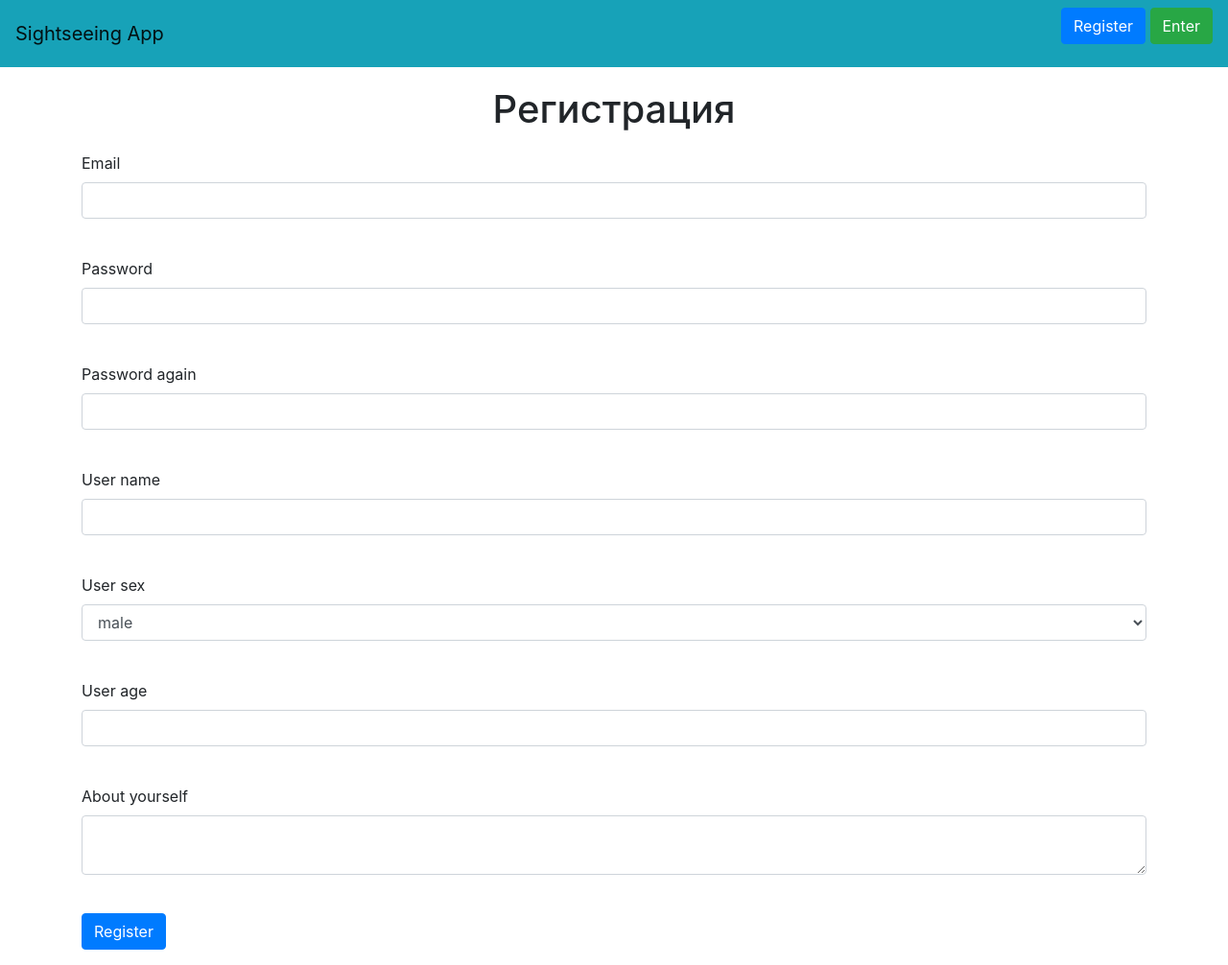
After one commit to gruand69/ss_v1, a Flask app: page /register in a window 1280 px wide. The commit adds this page. Shown: the whole page at 96% size. Run offline with Flask 3, Linux system fonts and the light colour scheme; some libraries are stand-ins or nearby versions.

Commit message:
add attraction

```diff
--- /dev/null
+++ b/forms/user.py
@@ -0,0 +1,31 @@
+from flask_wtf import FlaskForm
+from wtforms import (BooleanField,
+                     PasswordField,
+                     StringField,
+                     TextAreaField,
+                     SubmitField,
+                     EmailField,
+                     SelectField)
+from wtforms.validators import DataRequired
+
+
+SEX_CHOICES = [('male', 'male'), ('female', 'female')]
+
+
+class RegisterForm(FlaskForm):
+    email = EmailField('Email', validators=[DataRequired()])
+    password = PasswordField('Password', validators=[DataRequired()])
+    password_again = PasswordField('Password again',
+                                   validators=[DataRequired()])
+    name = StringField('User name', validators=[DataRequired()])
+    sex = SelectField('User sex', choices=SEX_CHOICES)
+    age = StringField('User age', validators=[DataRequired()])
+    about = TextAreaField('About yourself')
+    submit = SubmitField('Register')
+
+
+class LoginForm(FlaskForm):
+    email = EmailField('Email', validators=[DataRequired()])
+    password = PasswordField('Password', validators=[DataRequired()])
+    remember_me = BooleanField('Remember me')
+    submit = SubmitField('Enter')
--- a/main.py
+++ b/main.py
@@ -1,19 +1,114 @@
-from flask import Flask, render_template
+from flask import Flask, render_template, redirect, request
 from data import db_session
 
 from data.users import User
 from data.attractions import Attractions
+from forms.user import RegisterForm, LoginForm
+from forms.attractions import AttractionsForm
+
+from flask_login import (LoginManager,
+                         login_user,
+                         logout_user,
+                         login_required,
+                         current_user)
 
 
 app = Flask(__name__)
+
+login_manager = LoginManager()
+login_manager.init_app(app)
+
 app.config['SECRET_KEY'] = 'yandexlyceum_secret_key'
 
 
-@app.route('/index')
+@login_manager.user_loader
+def load_user(user_id):
+    db_sess = db_session.create_session()
+    return db_sess.query(User).get(user_id)
+
+
+@app.route('/login', methods=['GET', 'POST'])
+def login():
+    form = LoginForm()
+    if form.validate_on_submit():
+        db_sess = db_session.create_session()
+        user = db_sess.query(User).filter(
+            User.email == form.email.data).first()
+        if user and user.check_password(form.password.data):
+            login_user(user, remember=form.remember_me.data)
+            return redirect('/')
+        return render_template('login.html',
+                               message="Wrong login or password",
+                               form=form)
+    return render_template('login.html', title='Authorization', form=form)
+
+
+@app.route('/logout')
+@login_required
+def logout():
+    logout_user()
+    return redirect('/')
+
+
+@app.route('/')
 def index():
     db_sess = db_session.create_session()
     attractions = db_sess.query(Attractions).all()
     return render_template('index.html', attractions=attractions)
+
+
+@app.route('/register', methods=['GET', 'POST'])
+def register():
+    form = RegisterForm()
+    if form.validate_on_submit():
+        if form.password.data != form.password_again.data:
+            return render_template('register.html', title='Регистрация',
+                                   form=form,
+                                   message="Пароли не совпадают!")
+        db_sess = db_session.create_session()
+        if db_sess.query(User).filter(User.email == form.email.data).first():
+            return render_template('register.html', title='Регистрация',
+                                   form=form,
+                                   message="Такой пользователь уже есть")
+        user = User(
+            name=form.name.data,
+            email=form.email.data,
+            sex=form.sex.data,
+            age=form.age.data,
+            about=form.about.data
+        )
+        user.set_password(form.password.data)
+        db_sess.add(user)
+        db_sess.commit()
+        return redirect('/')
+    return render_template('register.html', title='Регистрация',
+                           form=form)
+
+
+@app.route('/attractions', methods=['GET', 'POST'])
+@login_required
+def add_attractions():
+    form = AttractionsForm()
+    if form.validate_on_submit():
+        db_sess = db_session.create_session()
+        attractions = Attractions()
+        attractions.name = form.name.data
+        attractions.description = form.description.data
+        attractions.сity = form.city.data
+        attractions.country = form.country.data
+        f = request.files['file']
+        data = f.read()
+        with open(f'static/img/{attractions.name}.jpg', 'wb+') as file:
+            file.write(data)
+        attractions.pic = f'static/img/{attractions.name}.jpg'
+        attractions.map = f'https://yandex.ru/maps/?mode=search&text={attractions.name}'
+        current_user.attractions.append(attractions)
+
+        db_sess.merge(current_user)
+        db_sess.commit()
+        return redirect('/')
+    return render_template('attractions.html', title='Добавление новости',
+                           form=form)
 
 
 def main():
--- a/static/css/style.css
+++ b/static/css/style.css
@@ -31,3 +31,8 @@ div#item {
     text-align: center;
     margin-bottom: 10px;
  }
+
+ a#attr_but {
+   margin-top: 15px;;
+   margin-bottom: 15px;
+}
--- a/templates/base.html
+++ b/templates/base.html
@@ -13,7 +13,15 @@
 <body>
 <header>
     <nav class="navbar navbar-light bg-info">
-        <a class="navbar-brand" href="#">Наше приложение</a>
+        <a class="navbar-brand" href="#">Sightseeing App</a>
+        {% if current_user.is_authenticated %}
+            <a class="navbar-brand" href="/logout">{{ current_user.name }}</a>
+        {% else %}
+            <p>
+                <a class="btn btn-primary" href="/register">Register</a>
+                <a class="btn btn-success" href="/login">Enter</a>
+            </p>
+        {% endif %}
     </nav>
 </header>
 <main role="main" class="container">
--- a/templates/index.html
+++ b/templates/index.html
@@ -2,6 +2,9 @@
 
 {% block content %}
 <h1>Sightseeing</h1>
+{% if current_user.is_authenticated %}
+        <a href="attractions" class="btn btn-secondary" id="attr_but">Add attraction</a>
+{% endif %}
 {% for item in attractions%}
 <div id="item" class="col-md6 border rounded">
     <h2 id="name">{{item.name}}</h2>
--- /dev/null
+++ b/templates/register.html
@@ -0,0 +1,75 @@
+{% extends "base.html" %}
+
+{% block content %}
+<h1>Регистрация</h1>
+<form action="" method="post">
+    {{ form.hidden_tag() }}
+    <p>
+        {{ form.email.label }}<br>
+        {{ form.email(class="form-control", type="email")}}<br>
+        {% for error in form.email.errors %}
+            <p class="alert alert-danger" role="alert">
+                {{error}}
+            </p>
+        {% endfor %}
+    </p>
+    <p>
+        {{ form.password.label }}<br>
+        {{ form.password(class="form-control", type="password")}}<br>
+        {% for error in form.password.errors %}
+            <p class="alert alert-danger" role="alert">
+                {{error}}
+            </p>
+        {% endfor %}
+    </p>
+    <p>
+        {{ form.password_again.label }}<br>
+        {{ form.password_again(class="form-control", type="password")}}<br>
+        {% for error in form.password_again.errors %}
+            <p class="alert alert-danger" role="alert">
+                {{error}}
+            </p>
+        {% endfor %}
+    </p>
+    <p>
+        {{ form.name.label }}<br>
+        {{ form.name(class="form-control")}}<br>
+        {% for error in form.name.errors %}
+            <p class="alert alert-danger" role="alert">
+                {{error}}
+            </p>
+        {% endfor %}
+    </p>
+    <p>
+        {{ form.sex.label }}<br>
+        {{ form.sex(class="form-control")}}<br>
+        {% for error in form.sex.errors %}
+            <p class="alert alert-danger" role="alert">
+                {{error}}
+            </p>
+        {% endfor %}
+    </p>
+    <p>
+        {{ form.age.label }}<br>
+        {{ form.age(class="form-control")}}<br>
+        {% for error in form.age.errors %}
+            <p class="alert alert-danger" role="alert">
+                {{error}}
+            </p>
+        {% endfor %}
+    </p>
+    <p>
+        {{ form.about.label }}<br>
+        {{ form.about(class="form-control")}}<br>
+        {% for error in form.about.errors %}
+            <p class="alert alert-danger" role="alert">
+                {{error}}
+            </p>
+        {% endfor %}
+    </p>
+    <p>
+        {{ form.submit(type="submit", class="btn btn-primary") }}
+    </p>
+    {{message}}
+</form>
+{% endblock %}
```
Also changed, not shown: data/users.py (+7 -7 lines), forms/attractions.py (added, +13 -0 lines), requirements.txt (+10 -0 lines), templates/attractions.html (added, +52 -0 lines), templates/login.html (added, +33 -0 lines), db/ss.db, static/img/Mikki Mouse.jpg (added), static/img/New_York_City.jpg (added), static/img/Paris_City.jpg (added).
